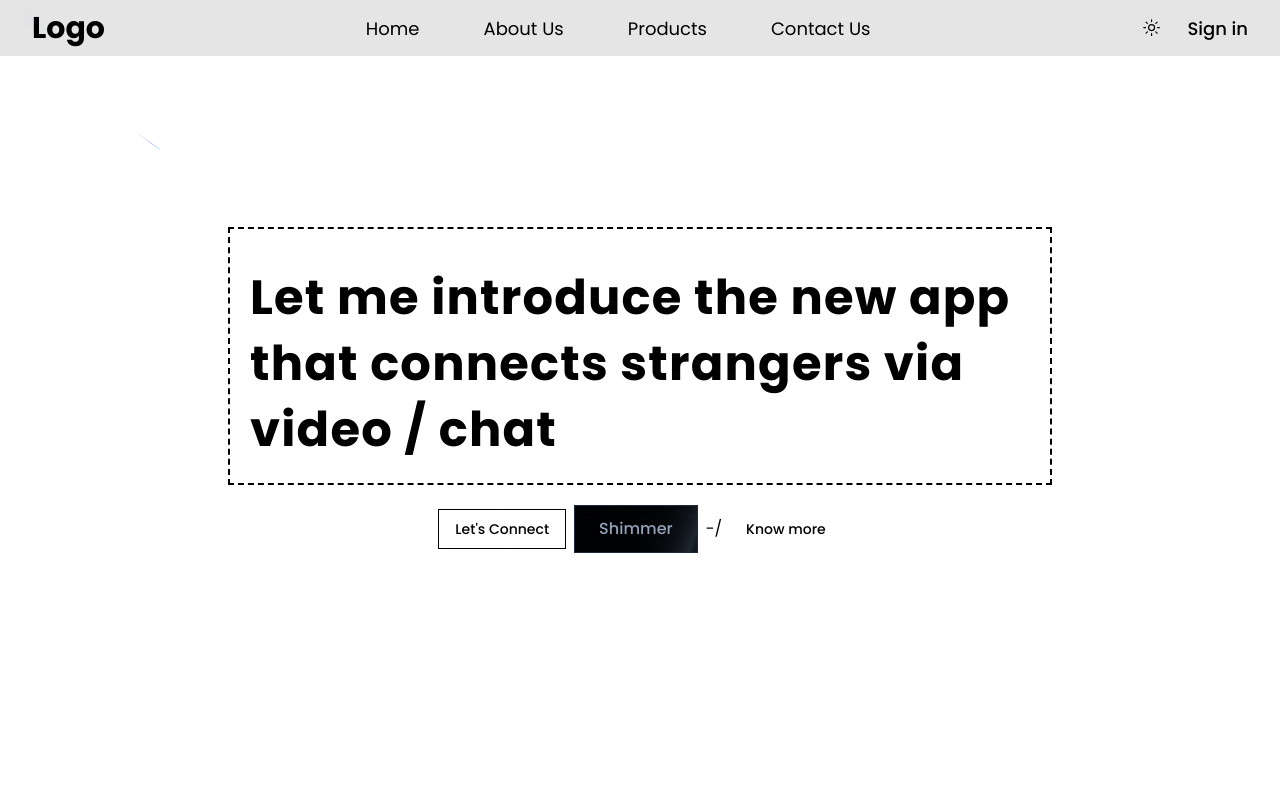
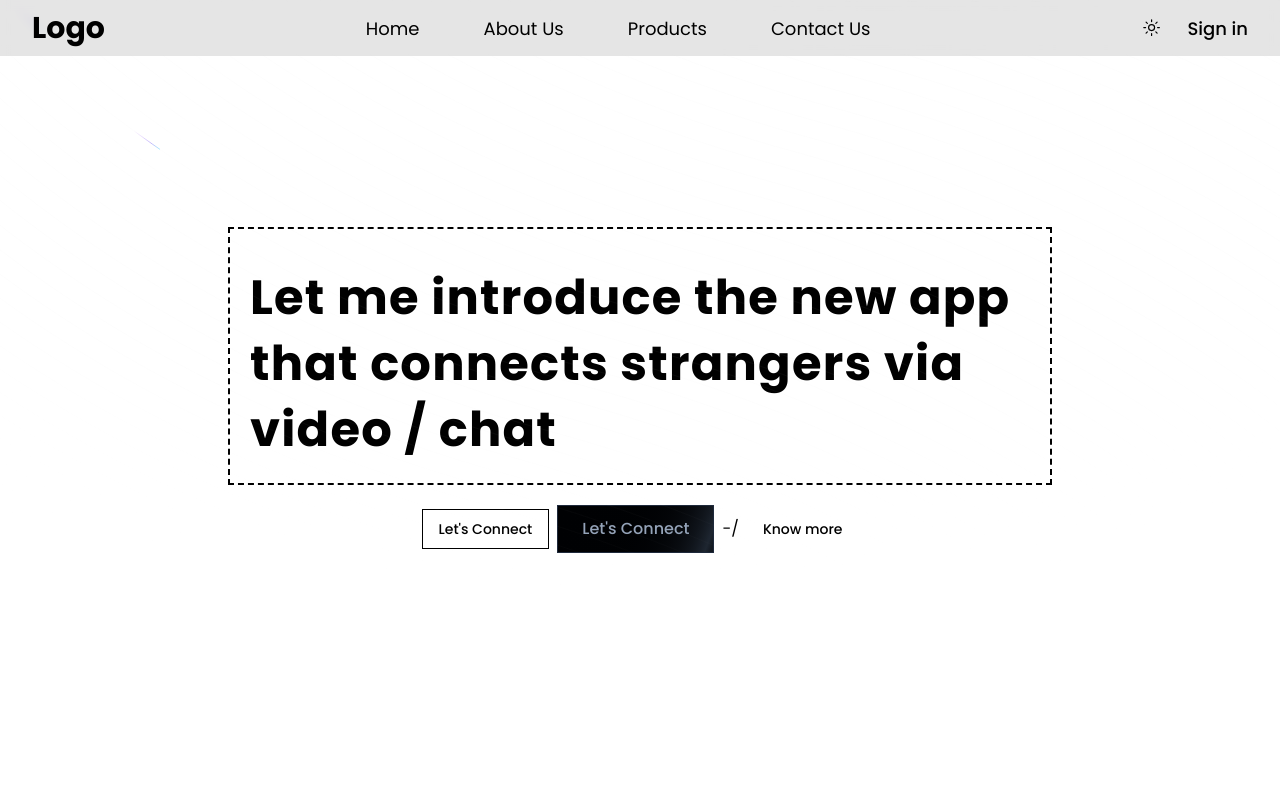
Before and after one commit to namansingh98/moglueui, a Next.js app: page / in a window 1280 px wide. Shown: the top 800 px of the page. Built offline with nearby package versions, Linux system fonts and the light colour scheme.

Commit message:
Hero page update

```diff
--- a/src/components/Hero.tsx
+++ b/src/components/Hero.tsx
@@ -30,7 +30,7 @@ const Hero = () => {
               <div className="flex gap-2 items-center justify-center">
                 <Button variant={"outline"}>Let&apos;s Connect</Button>
                 <button className="inline-flex h-12 animate-shimmer items-center justify-center rounded-md border border-slate-800 bg-[linear-gradient(110deg,#000103,45%,#1e2631,55%,#000103)] bg-[length:200%_100%] px-6 font-medium text-slate-400 transition-colors focus:outline-none focus:ring-2 focus:ring-slate-400 focus:ring-offset-2 focus:ring-offset-slate-50">
-        Shimmer
+                Let&apos;s Connect
       </button>
                 -/
                 <Button variant={"link"}>Know more</Button>
```
